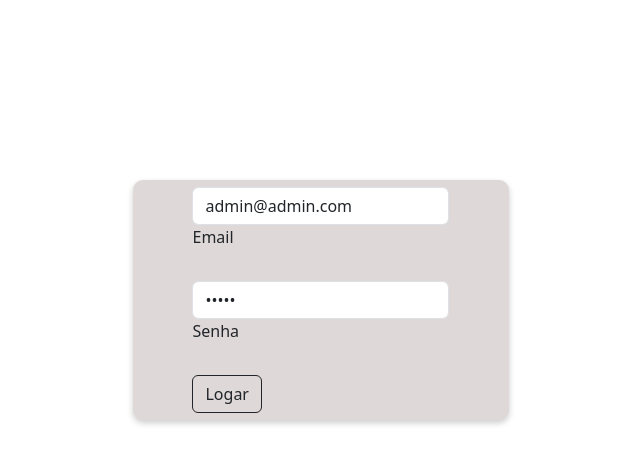
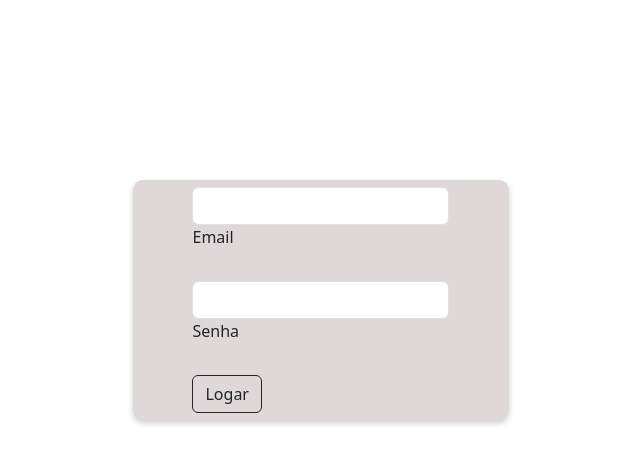
Before and after one commit to alguipires/CRUD-AMZ, a CodeIgniter 4 app: template app/Views/login.php in a window 1280 px wide. Shown: the part 156-621 px from the top of the page, without its empty margins (319-959 px from the left). Run offline with PHP 8.4 and a stand-in for CodeIgniter, Linux system fonts and the light colour scheme; the template is opened without the code that fills it, so the values that code supplies are empty; some libraries are stand-ins or nearby versions.

```diff
--- a/app/Views/login.php
+++ b/app/Views/login.php
@@ -6,14 +6,14 @@
         <form class="" method="post" action="<?php echo url_to('login.store') ?>">
             <!-- Email input -->
             <div class="form-outline mb-4">
-                <input class="form-control" type="text" id="email" name="email" value="admin@admin.com" />
+                <input class="form-control" type="text" id="email" name="email" value="" />
                 <label class="form-label" for="email">Email</label>
                 <span class="text text-danger"><?php echo session()->getFlashdata('errors')['email'] ?? '' ?></span>
             </div>
 
             <!-- Password input -->
             <div class="form-outline mb-4">
-                <input class="form-control" type="password" id="password" name="password" value="admin" />
+                <input class="form-control" type="password" id="password" name="password" value="" />
                 <label class="form-label" for="password">Senha</label>
                 <span class="text text-danger"><?php echo session()->getFlashdata('errors')['password'] ?? '' ?></span>
             </div>
@@ -21,15 +21,7 @@
             <!-- Submit button -->
             <button type="submit" class="btn btn btn-outline-dark">Logar</button>
 
-
         </form>
     </div>
 </div>
-<!-- <div class="text-center h-100 d-inline-block w-100 p-3">
-    <div class="row">
-        <div class="col-12">
-
-        </div>
-    </div>
-</div> -->
 <?= $this->endSection() ?>
```
Also changed, not shown: README.md.
